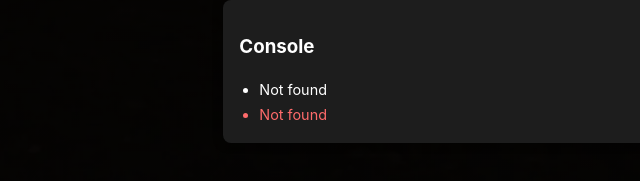
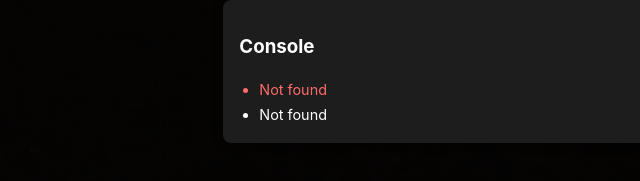
Before and after one commit to JulerGaming/horror-rebot, a website: page public/index.html in a window 1280 px wide. Shown: the part 615-796 px from the top of the page, 0-640 px from the left. Drawn offline with Linux system fonts and the light colour scheme; no server answers.

Commit message:
Auto commit from bot

```diff
--- a/public/index.html
+++ b/public/index.html
@@ -182,11 +182,10 @@
             word-break: break-word;
         }
 
-        <!-- Remove this entire rule to prevent reversing the order -->
-        <!-- .console ul {
+        .console ul {
             display: flex;
             flex-direction: column-reverse;
-        } -->
+        }
     </style>
     <meta charset="utf-8" />
     <title>Horror Rebot</title>
```
